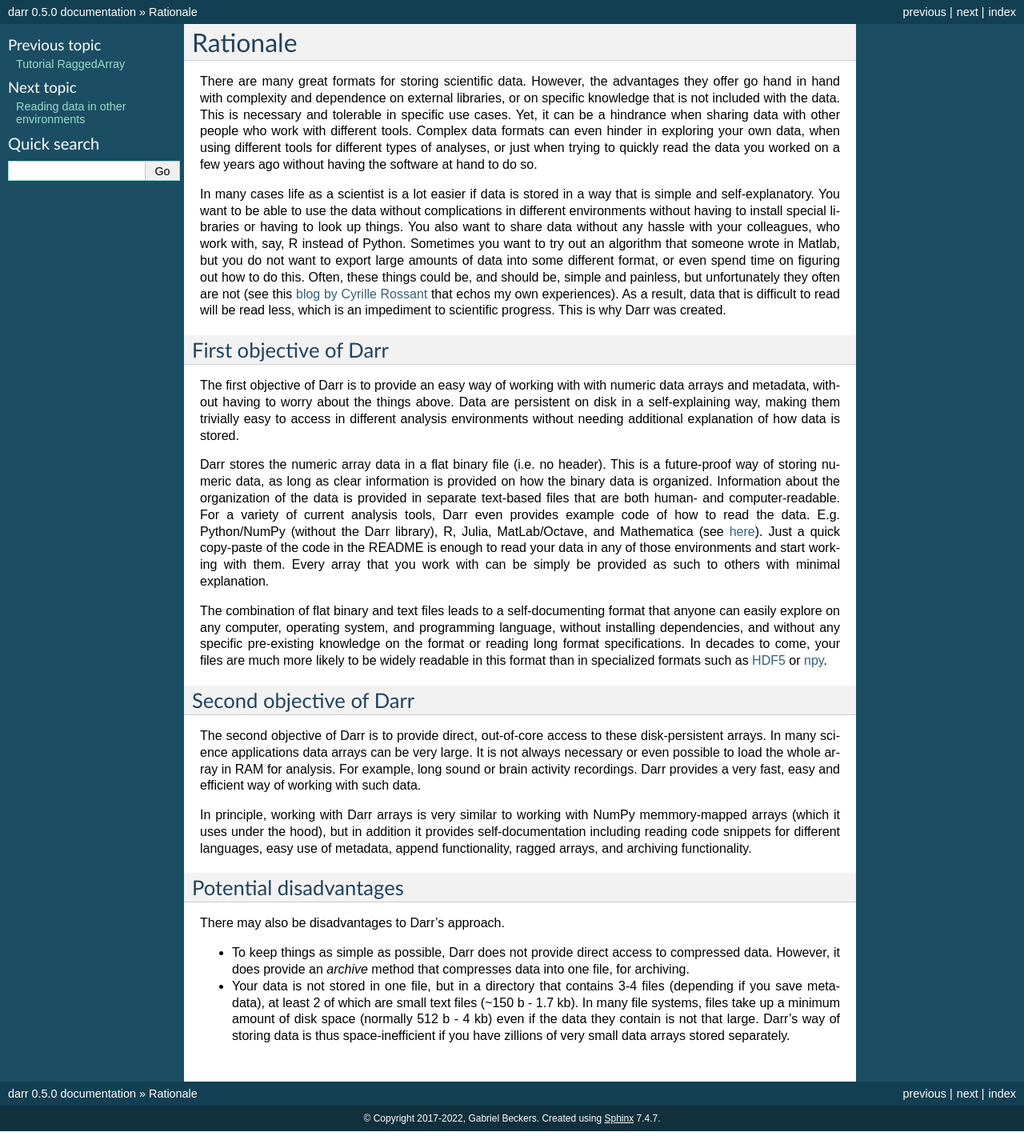
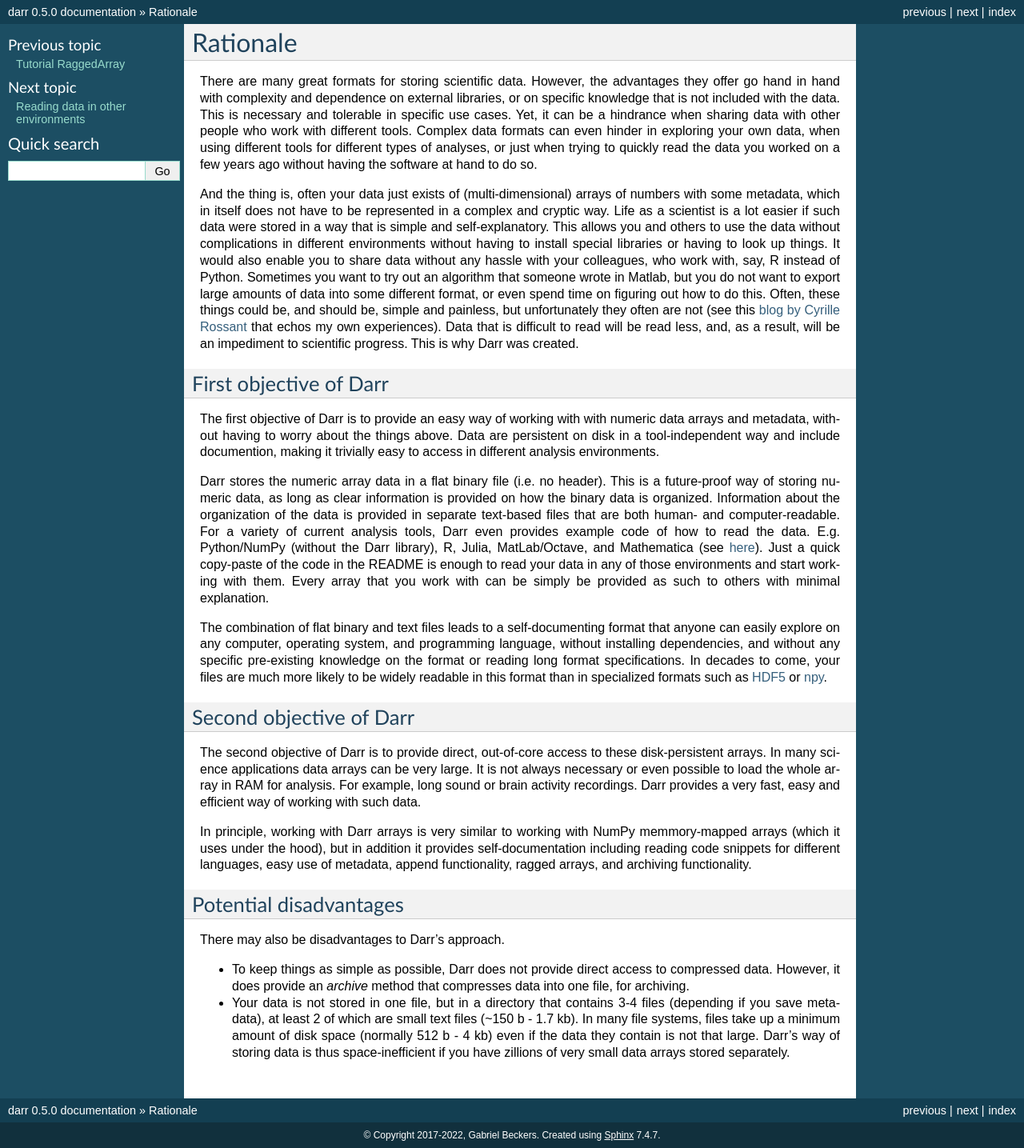
Before and after one commit to gbeckers/Darr, a Sphinx documentation site: the page built from docs/rationale.rst, in a window 1280 px wide. Shown: the whole page at 80% size. Built offline with Sphinx 7.4.7, drawn with Linux system fonts in a browser that asks for light colours; before the commit the page ends 1414 px from its top, so only the background shows below that.

Commit message:
improve rationale doc

```diff
--- a/docs/rationale.rst
+++ b/docs/rationale.rst
@@ -11,19 +11,21 @@
 trying to quickly read the data you worked on a few years ago without having
 the software at hand to do so.
 
-In many cases life as a scientist is a lot easier if data is stored in a way
-that is simple and self-explanatory. You want to be able to use the data
-without complications in different environments without having to install
-special libraries or having to look up things. You also want to share data
-without any hassle with your colleagues, who work with, say, R instead of
-Python. Sometimes you want to try out an algorithm that someone wrote in
-Matlab, but you do not want to export large amounts of data into some
-different format, or even spend time on figuring out how to do this.
+And the thing is, often your data just exists of (multi-dimensional) arrays of
+numbers with some metadata, which in itself does not have to be represented in
+a complex and cryptic way. Life as a scientist is a lot easier if such data
+were stored in a way that is simple and self-explanatory. This allows you and
+others to use the data without complications in different environments without
+having to install special libraries or having to look up things. It would also
+enable you to share data without any hassle with your colleagues, who work
+with, say, R instead of Python. Sometimes you want to try out an algorithm that
+someone wrote in Matlab, but you do not want to export large amounts of data
+into some different format, or even spend time on figuring out how to do this.
 Often, these things could be, and should be, simple and painless, but
 unfortunately they often are not (see this
 `blog by Cyrille Rossant <http://cyrille.rossant.net/moving-away-hdf5/>`__
-that echos my own experiences). As a result, data that is difficult to read
-will be read less, which is an impediment to scientific progress. This is
+that echos my own experiences). Data that is difficult to read will be read
+less, and, as a result, will be an impediment to scientific progress. This is
 why Darr was created.
 
 First objective of Darr
@@ -31,9 +33,9 @@
 
 The first objective of Darr is to provide an easy way of working with
 with numeric data arrays and metadata, without having to worry about the
-things above. Data are persistent on disk in a self-explaining way, making
-them trivially easy to access in different analysis environments without
-needing additional explanation of how data is stored.
+things above. Data are persistent on disk in a tool-independent way and
+include documention, making it trivially easy to access in different analysis
+environments.
 
 Darr stores the numeric array data in a flat binary file (i.e. no header).
 This is a future-proof way of storing numeric data, as long as clear
```
